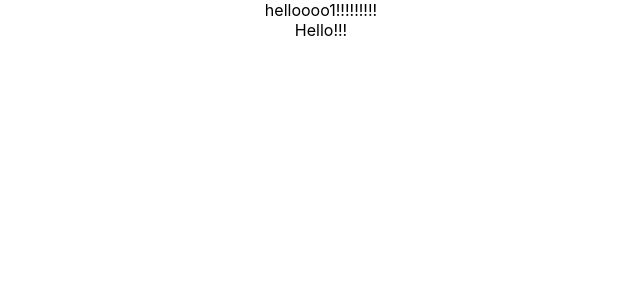
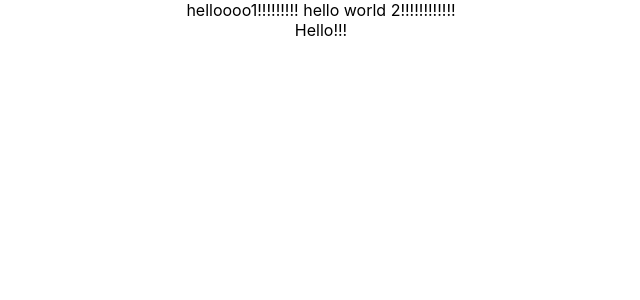
Before and after one commit to Chestblr/git_test, a React (Create React App) app: page / in a window 1280 px wide. Shown: the top 300 px of the page, without its empty margins (319-959 px from the left). Built offline with nearby package versions, Linux system fonts and the light colour scheme.

Commit message:
Update App.js

```diff
--- a/src/App.js
+++ b/src/App.js
@@ -5,6 +5,7 @@ function App() {
   return (
     <div className="App">
     helloooo1!!!!!!!!!
+    hello world 2!!!!!!!!!!!!
 <Action1/>
     </div>
   );
```
